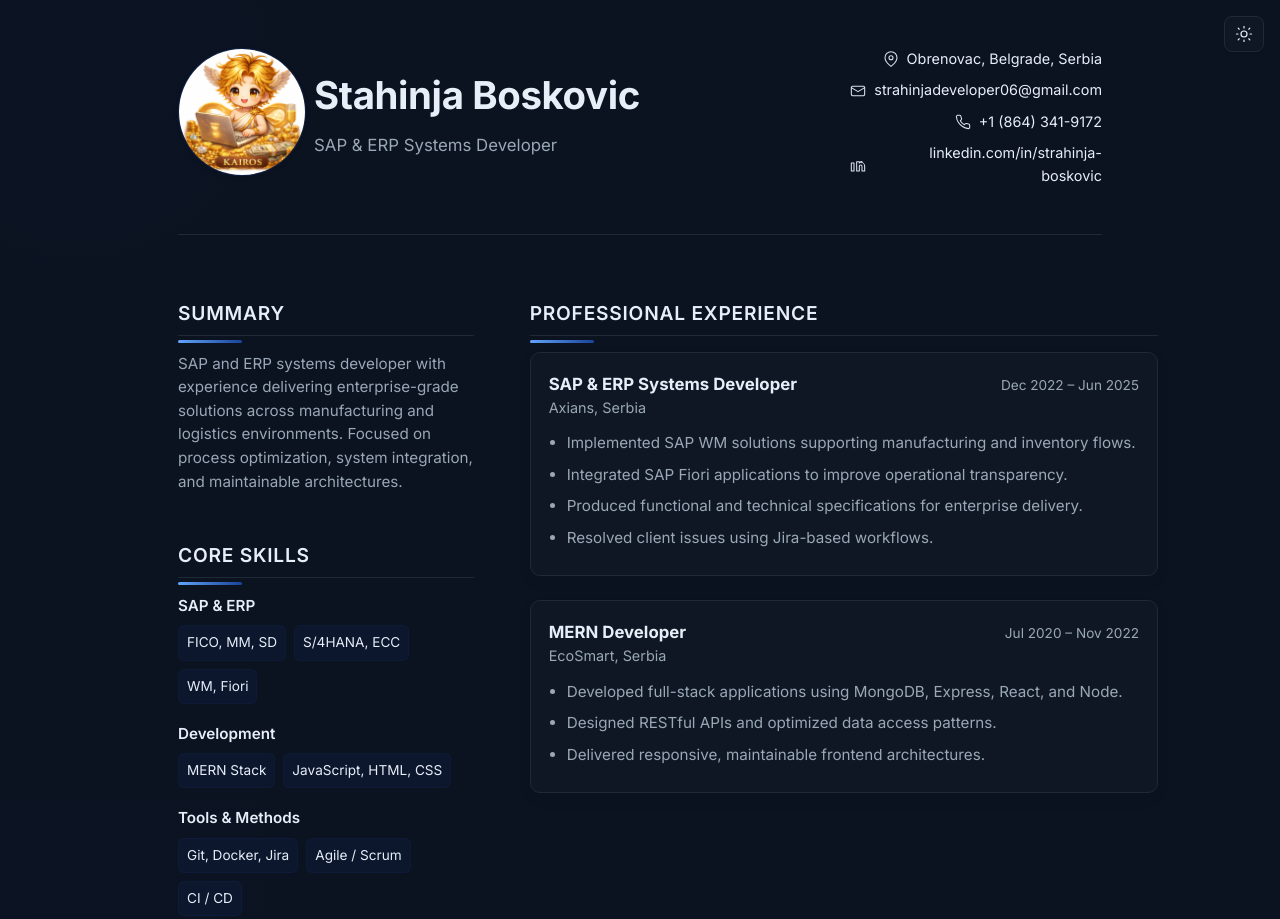
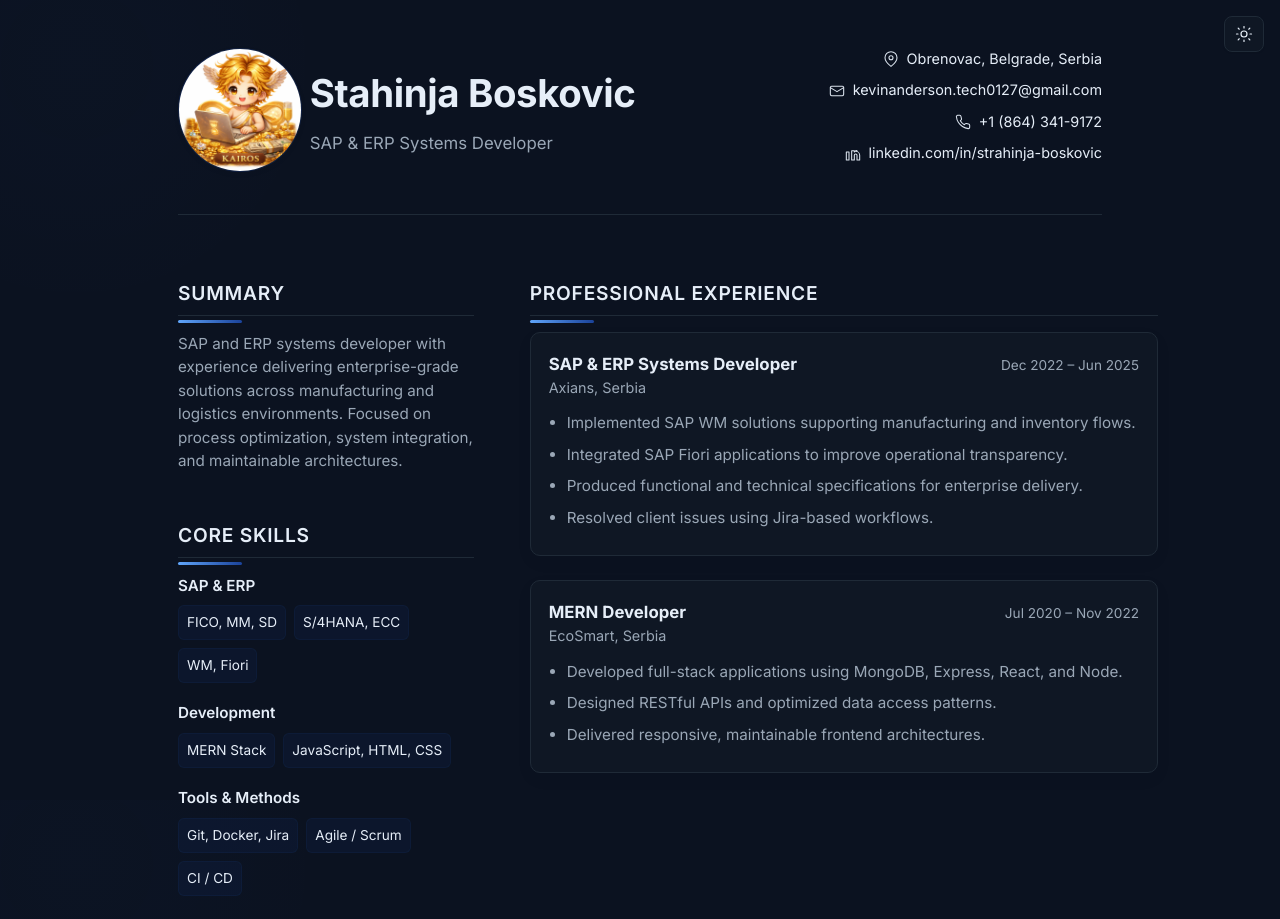
Before and after one commit to truedev0127/simple_phortfolio, a plain HTML site: page index.html in a window 1280 px wide. Shown: the top 919 px of the page. Drawn offline with Linux system fonts and the light colour scheme.

Commit message:
previous state

```diff
--- a/index.html
+++ b/index.html
@@ -37,7 +37,7 @@
     <div>
       <a href="mailto:kevinanderson.tech0127@gmail.com" aria-label="Send email">
         <svg class="ci" aria-hidden="true" focusable="false" viewBox="0 0 24 24"><rect x="2" y="5" width="20" height="14" rx="2" ry="2"/><polyline points="22 7 12 13 2 7"/></svg>
-        strahinjadeveloper06@gmail.com
+        kevinanderson.tech0127@gmail.com
       </a>
     </div>
     <div>
```
